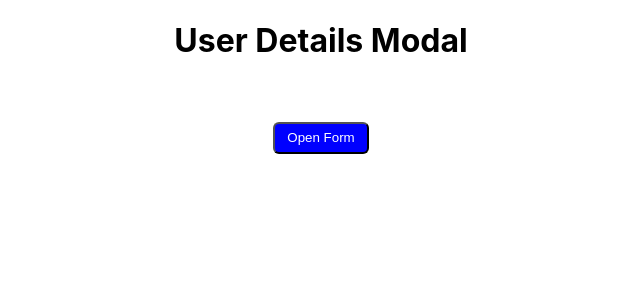
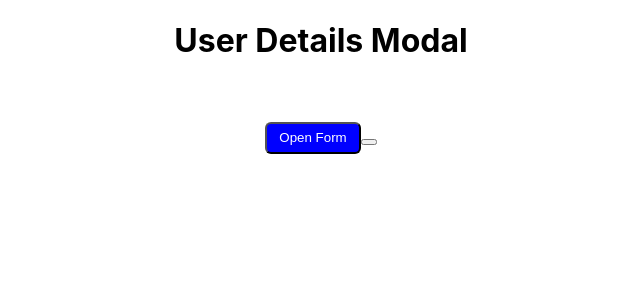
Before and after one commit to mrityunjay33/modal-app, a React (Create React App) app: page / in a window 1280 px wide. Shown: the top 300 px of the page, without its empty margins (319-959 px from the left). Built offline with nearby package versions, Linux system fonts and the light colour scheme.

Commit message:
test commit

```diff
--- a/src/App.js
+++ b/src/App.js
@@ -62,7 +62,7 @@ function App() {
     <div className="App">
       <h1>User Details Modal</h1>
       <button id='open-button' className='submit-button' onClick={() => setShowModal(true)}>Open Form</button>
-      <div className="test"></div>
+      <button className="test"></button>
       {showModal &&
         <dialog open={showModal} >
           <div className="modal" >
```
